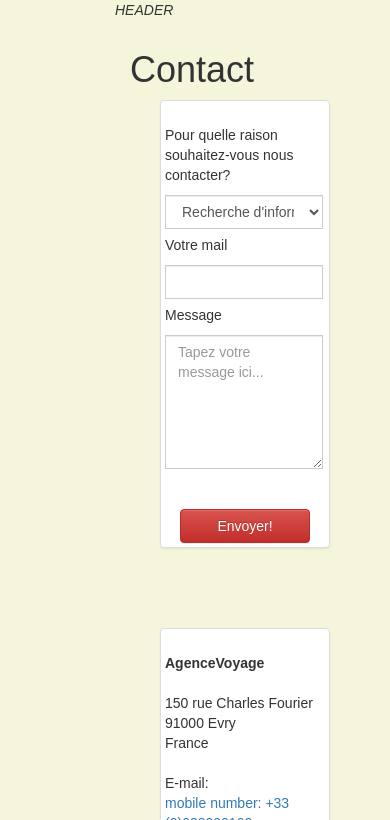
After one commit to Raminka/web-tp6, a PHP site: template templates/frontoffice/contact.html.twig in a window 390 px wide. The commit adds this page. Shown: the top 820 px of the page. Run offline with PHP 8.4, Linux system fonts and the light colour scheme; the template is opened without the code that fills it, so the values that code supplies are empty; some libraries are stand-ins or nearby versions.

Commit message:
ajout contact

```diff
--- /dev/null
+++ b/templates/frontoffice/contact.html.twig
@@ -0,0 +1,110 @@
+{# templates/contact.html.twig #}
+
+{% extends "baselayout.html.twig" %}
+
+{% block title %}{{ parent() }} - contact{% endblock %}
+
+
+{# formulaire d'ajout d'un nouveau collaborateur #}
+{% block add_form %}
+
+    <!-- add_form -->
+			<form action="/tasks" method="POST">
+				<div class="input-group">
+<br>
+<p> Pour quelle raison souhaitez-vous nous contacter?
+</p>
+ <select name="raison"  class="form-control"  >
+                                    <option value="Recherche d'informations complémentaires sur un circuit">Recherche d'informations complémentaires sur un circuit</option>
+                    <option value="Suggestions à propos de notre agence">Suggestions à propos de notre agence</option>
+
+                </select>
+ <br> <br/>
+
+<p> Votre mail
+</p>					<input type="text" name="name"  class="form-control" placeholder="">
+ <br> <br/>
+<p>Message
+</p>
+
+					<textarea class="form-control" rows="6" name="message" placeholder="Tapez votre message ici..."></textarea>
+ <br> <br/>
+					<span class="input-group-btn">
+
+					</span>
+				</div>
+			</form>
+    <!-- /add_form -->
+{% endblock %} {# add_form #}
+
+
+{% block envoyer %}
+
+
+				<input type="submit" class="btn btn-danger btn-block"
+					value="Envoyer!">
+
+
+{% endblock %} {# envoyer #}
+
+{# au lieu de surcharger uniquement le bloc content de todoslayout, on surcharge un peu plus haut, le bloc main
+      pour embarquer deux rows dans la partie centrale
+  #}
+
+
+{% block main %}
+
+
+
+
+<h1>Contact</h1>
+
+<div class="container-fluid  bg-grey">
+
+<div class="row=2 ">
+
+    <div class="col-sm-6">
+
+      <div class="thumbnail">
+        		{{ block('add_form') }}
+ <br>
+ <br>
+			<div class="col-md-3">
+		<div class="center-block">
+		    {{ block('envoyer') }}
+		</div> <!-- /.center-block -->
+	</div> <!-- /.col-md-3 -->
+      </div>
+    </div>
+
+
+
+<br>
+<br>
+<br>
+    <div class="col-sm-4 ">
+
+      <div class="thumbnail" >
+<br>
+                <p><strong> AgenceVoyage  </strong><br>
+<br>
+                150 rue Charles Fourier<br>
+                91000 Evry<br>
+                France
+                <br><br>
+                E-mail: <a href="mailto:agence@voyage.com"agence@voyage.com</a><br>
+                mobile number:  +33 (0)638000160 <br>
+
+
+                </p>
+
+                <img src="https://www.youngcapital.nl/public_images/be/Image/hoofddorp.jpg" class="img-responsive no-margin-left" alt="StudentJob Hoofdkantoor in Hoofddorp" width="100">
+              </div>
+
+
+      </div>
+    </div>
+
+
+
+{% endblock %} {# main #}
```
Also changed, not shown: frontoffice.php (+23 -0 lines), templates/frontoffice/tourisme.jpg (added).
